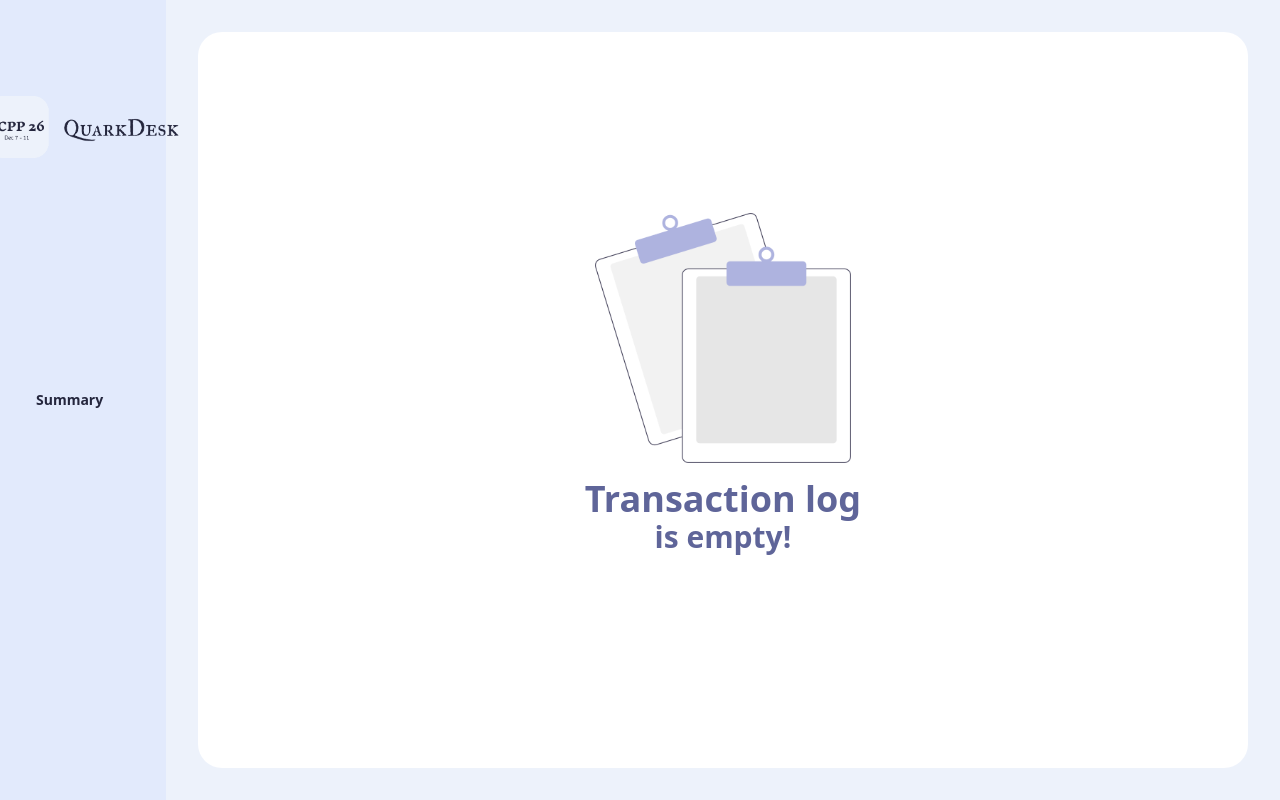
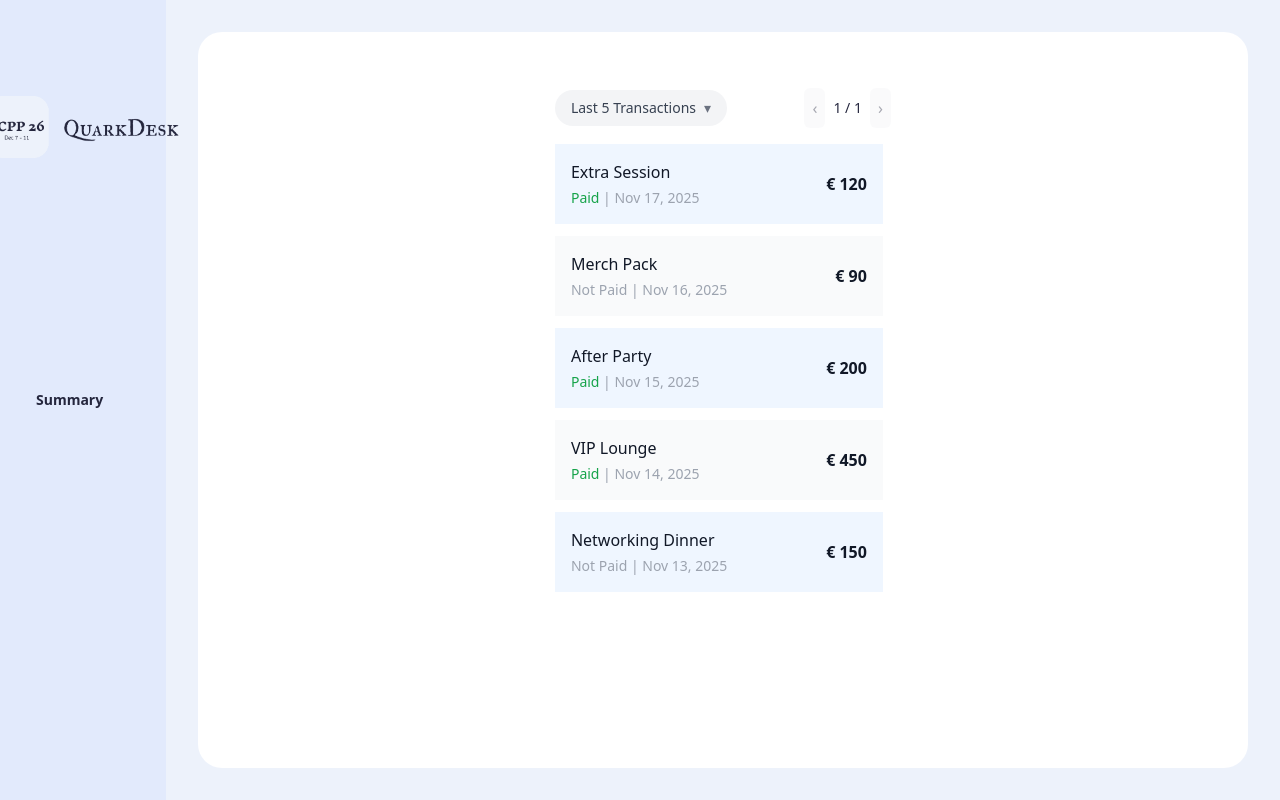
Before and after one commit to mohamedhassanmn/conference-dashboard, a Nuxt app in the folder frontend/: page /payment-status in a window 1280 px wide. Built offline with nearby package versions, Linux system fonts and the light colour scheme.

Commit message:
working on the page alignment and arrowButton Component

```diff
--- /dev/null
+++ b/frontend/app/components/atoms/arrow-button.vue
@@ -0,0 +1,61 @@
+<script setup lang="ts">
+type Direction = 'left' | 'right' | 'up' | 'down'
+
+defineProps<{
+  direction?: Direction
+  disabled?: boolean
+}>()
+</script>
+
+<template>
+  <button
+    :disabled="disabled"
+    class="
+      flex items-center gap-2
+      px-4 py-2
+      rounded-full
+      bg-indigo-100 text-indigo-700
+      font-medium text-sm
+      transition
+      hover:bg-indigo-200
+      disabled:opacity-50 disabled:cursor-not-allowed
+    "
+  >
+    <!-- Left / Up Arrow -->
+    <svg
+      v-if="direction === 'left' || direction === 'up'"
+      :class="direction === 'up' ? '-rotate-90' : ''"
+      class="w-4 h-4"
+      fill="none"
+      stroke="currentColor"
+      viewBox="0 0 24 24"
+    >
+      <path
+        stroke-linecap="round"
+        stroke-linejoin="round"
+        stroke-width="2"
+        d="M15 19l-7-7 7-7"
+      />
+    </svg>
+
+    <!-- Button content -->
+    <slot />
+
+    <!-- Right / Down Arrow -->
+    <svg
+      v-if="direction === 'right' || direction === 'down'"
+      :class="direction === 'down' ? 'rotate-90' : ''"
+      class="w-4 h-4"
+      fill="none"
+      stroke="currentColor"
+      viewBox="0 0 24 24"
+    >
+      <path
+        stroke-linecap="round"
+        stroke-linejoin="round"
+        stroke-width="2"
+        d="M9 5l7 7-7 7"
+      />
+    </svg>
+  </button>
+</template>
--- a/frontend/app/components/molecules/paymentsCard.vue
+++ b/frontend/app/components/molecules/paymentsCard.vue
@@ -5,21 +5,32 @@ type Payment = {
   date: string
   amount: string
   link?: string
+  receiptUrl?: string
 }
 
-defineProps<{
+const props = defineProps<{
   payment: Payment
+  index: number
 }>()
+const downloadReceipt = () => {
+  if (!props.payment.receiptUrl) return
+
+  const link = document.createElement('a')
+  link.href = props.payment.receiptUrl
+  link.download = 'receipt.pdf'
+  link.target = '_blank'
+  link.click()
+}
 
 const isPaid = (status: string) => status === 'paid'
 </script>
 
 <template>
  <div
-    class="flex items-center justify-between p-4 rounded-xl"
-    :class="isPaid(payment.status) ? 'bg-indigo-50': 'bg-gray-100'"
+  class="flex items-center justify-between p-4 mb-3"
+  :class="index % 2 === 0 ? 'bg-blue-50' : 'bg-gray-50'"
 >
-    <!-- Left -->
+  <!-- LEFT -->
   <div>
     <p class="font-medium text-gray-900">
       {{ payment.title }}
@@ -28,23 +39,29 @@ const isPaid = (status: string) => status === 'paid'
     <div class="text-sm mt-1">
       <span
         class="font-medium"
-          :class="isPaid(payment.status) ? 'text-green-600' : 'text-gray-400'"
+        :class="payment.status === 'paid'
+          ? 'text-green-600'
+          : 'text-gray-400'"
       >
-          {{ isPaid(payment.status) ? 'Paid' : 'Not Paid' }}
+        {{ payment.status === 'paid' ? 'Paid' : 'Not Paid' }}
       </span>
 
-        <span class="text-gray-400"> | {{ payment.date }}</span>
+      <span class="text-gray-400">
+        | {{ payment.date }}
+      </span>
 
-        <span
-          v-if="payment.link"
-          class="text-indigo-600 ml-1 cursor-pointer"
+      <!-- Receipt (only if PAID) -->
+      <button
+        v-if="payment.status === 'paid' && payment.receiptUrl"
+        @click="downloadReceipt"
+        class="text-indigo-600 ml-1 hover:underline"
       >
-          | {{ payment.link }}
-        </span>
+        | Receipt
+      </button>
     </div>
   </div>
 
-    <!-- Right -->
+  <!-- RIGHT -->
   <span class="font-semibold text-gray-900">
     {{ payment.amount }}
   </span>
--- a/frontend/app/pages/payment-status.vue
+++ b/frontend/app/pages/payment-status.vue
@@ -12,8 +12,16 @@ type Payment = {
 }
 
 /* ------------------ DATA ------------------ */
-const payments = ref<Payment[]>([]);
-
+const payments = ref<Payment[]>([
+  { title: 'Registration fees - Early', status: 'unpaid', date: 'Nov 11, 2025', amount: '€ 600' },
+  { title: 'Accommodation on All Meal Plan', status: 'paid', date: 'Nov 11, 2025', amount: '€ 600', link: 'Receipt' },
+  { title: 'Workshop Access', status: 'paid', date: 'Nov 12, 2025', amount: '€ 300' },
+  { title: 'Networking Dinner', status: 'unpaid', date: 'Nov 13, 2025', amount: '€ 150' },
+  { title: 'VIP Lounge', status: 'paid', date: 'Nov 14, 2025', amount: '€ 450' },
+  { title: 'After Party', status: 'paid', date: 'Nov 15, 2025', amount: '€ 200' },
+  { title: 'Merch Pack', status: 'unpaid', date: 'Nov 16, 2025', amount: '€ 90' },
+  { title: 'Extra Session', status: 'paid', date: 'Nov 17, 2025', amount: '€ 120' }
+])
 /* ------------------ VIEW MODE ------------------ */
 type ViewMode = 'last5' | 'all'
 const viewMode = ref<ViewMode>('last5')
@@ -92,12 +100,12 @@ const changeView = (mode: ViewMode) => {
     class="flex flex-col items-center justify-center h-[80vh]"
   >
     <img :src="emptyIcon" class="w-64 mb-4" />
-    <p class="text-[#5F6599] font-semibold text-4xl">Transaction log</p>
-    <p class="text-[#5F6599] font-semibold text-3xl">is empty!</p>
+    <p class="text-indigo-800 font-semibold text-4xl">Transaction log</p>
+    <p class="text-indigo-800 font-semibold text-3xl">is empty!</p>
   </div>
 
   <!-- LIST STATE -->
-  <div v-else class="max-w-3xl mx-auto p-6 h-[80vh] flex flex-col">
+  <div v-else class="w-[30vw] mx-auto p-6 h-[80vh] flex flex-col">
     <!-- HEADER -->
     <div class="flex items-center justify-between mb-4">
       <!-- Dropdown -->
@@ -163,6 +171,7 @@ const changeView = (mode: ViewMode) => {
         v-for="(item, index) in paginatedPayments"
         :key="index"
         :payment="item"
+        :index="index"
       />
     </div>
   </div>
```
Lines whose indentation alone changed are shown as unchanged.
